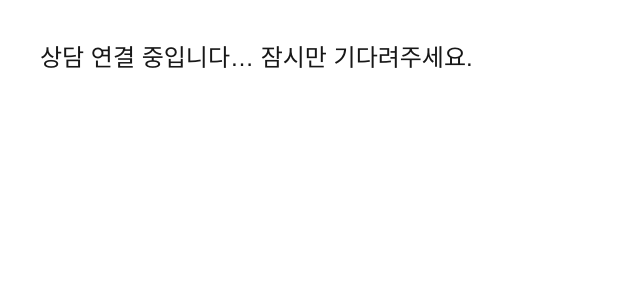
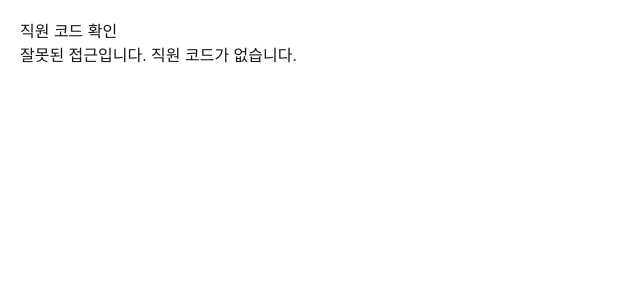
Before and after one commit to leejh3233/dolbom-cpa-platform, a Next.js app: page /ref in a window 1280 px wide. Shown: the top 300 px of the page, without its empty margins (0-640 px from the left). Built offline with nearby package versions, Linux system fonts and the light colour scheme.

Commit message:
fix: ref page client component wrapping

```diff
--- a/app/ref/RefPageClient.js
+++ b/app/ref/RefPageClient.js
@@ -1,29 +1,39 @@
 "use client";
 
-import { useEffect } from "react";
 import { useSearchParams } from "next/navigation";
+import Link from "next/link";
 
 export default function RefPageClient() {
   const searchParams = useSearchParams();
   const code = searchParams.get("code");
 
-  useEffect(() => {
-    if (!code) return;
+  return (
+    <div style={{ padding: "20px" }}>
+      <h1>직원 코드 확인</h1>
 
-    // 직원 코드 쿠키 저장 (예: ref=ljh_bs)
-    document.cookie = `ref=${code}; path=/; max-age=2592000`;
+      {!code && (
+        <p>잘못된 접근입니다. 직원 코드가 없습니다.</p>
+      )}
 
-    // 0.2초 뒤 카카오채널 이동
-    const timer = setTimeout(() => {
-      window.location.href = "https://pf.kakao.com/_UMyBK/chat";
-    }, 200);
+      {code && (
+        <>
+          <p>직원 코드: <strong>{code}</strong></p>
 
-    return () => clearTimeout(timer);
-  }, [code]);
-
-  return (
-    <div style={{ padding: 40, fontSize: 24 }}>
-      상담 연결 중입니다… 잠시만 기다려주세요.
+          <Link
+            href={`/apply?staff=${code}`}
+            style={{
+              display: "inline-block",
+              marginTop: "20px",
+              padding: "10px 20px",
+              background: "green",
+              color: "white",
+              borderRadius: "6px"
+            }}
+          >
+            상담 신청하러 가기
+          </Link>
+        </>
+      )}
     </div>
   );
 }
```
